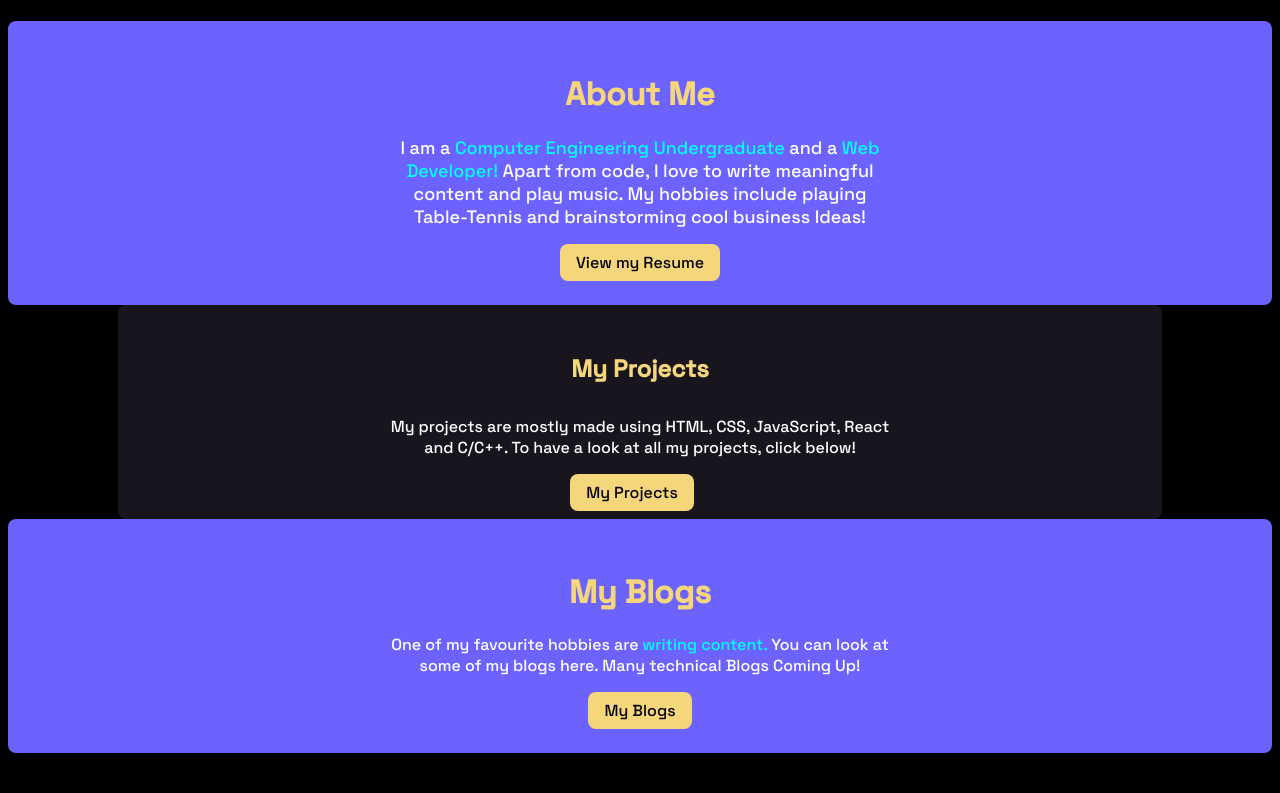
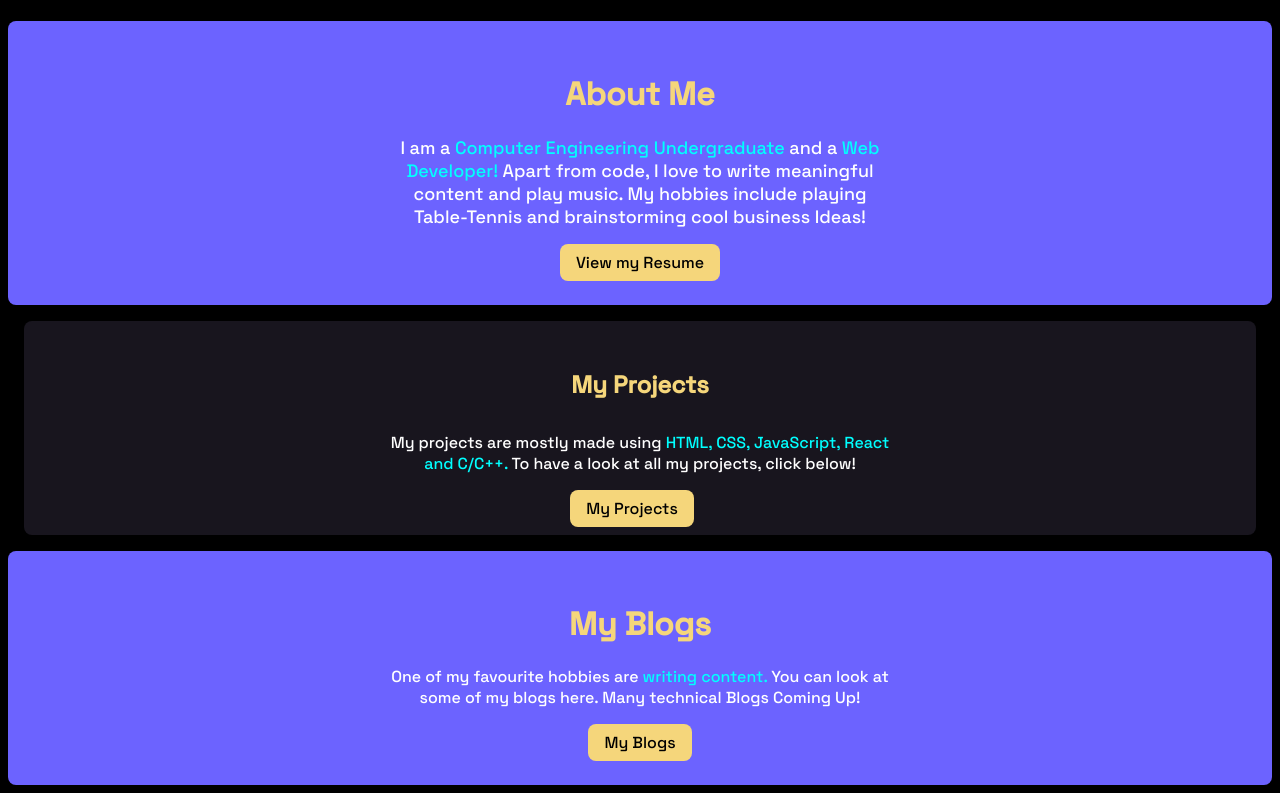
Before and after one commit to Rashita123/Rashita-Portfolio, a plain HTML site: page index.html in a window 1280 px wide. Shown: the part 827-1620 px from the top of the page. Before the commit the page ends 1588 px from the top, so only its background shows below. Drawn offline with Linux system fonts and the light colour scheme.

Commit message:
my project-home-color highlight

```diff
--- a/index.html
+++ b/index.html
@@ -60,7 +60,7 @@
     <div class="section-3-projects container container-center">
         <h1>My Projects</h1>
         <div class="container container-center">
-            <p>My projects are mostly made using HTML, CSS, JavaScript, React and C/C++. To have a look at all my projects, click below!</p>
+            <p>My projects are mostly made using <span style="color:aqua;">HTML, CSS, JavaScript, React and C/C++.</span> To have a look at all my projects, click below!</p>
             <a href="projects.html" class="link primary-link">My Projects</a>
         </div>
     </div>
--- a/stylesheet.css
+++ b/stylesheet.css
@@ -158,8 +158,7 @@ pre {
     border-radius: 8px;
     margin: 1rem;
     padding: 1rem;
-    width: 80%;
-    margin: auto;
+
 }
 
 
```
